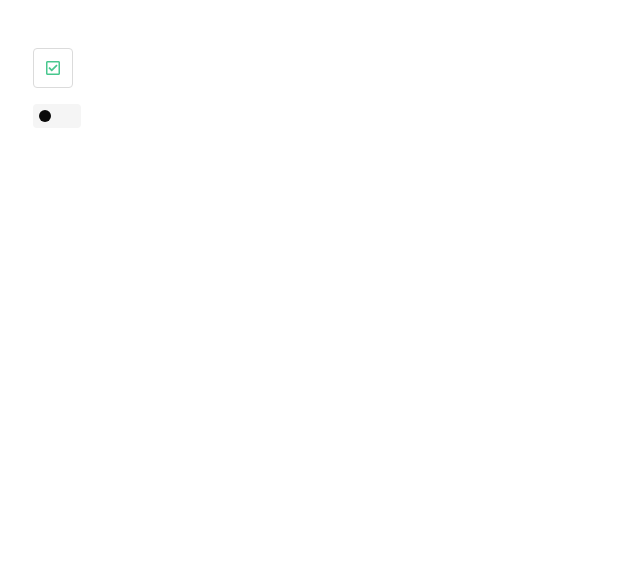
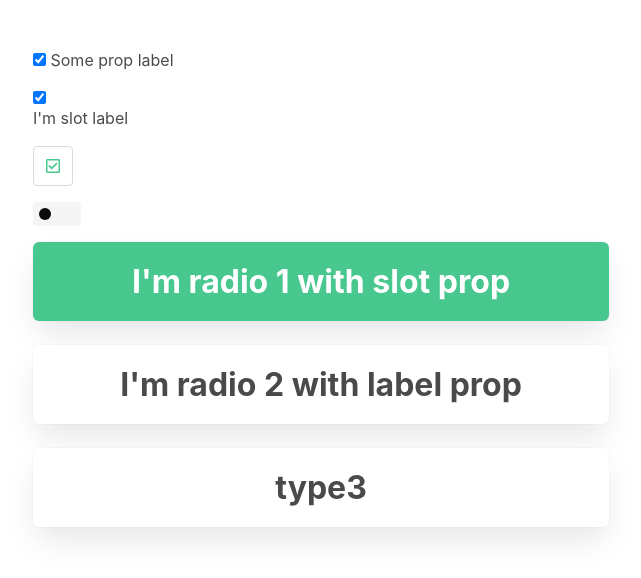
Before and after one commit to klev-o/example-vue-ui-library, a Vue app: page / in a window 1280 px wide. Shown: the top 578 px of the page, without its empty margins (31-672 px from the left). Built offline with nearby package versions, Linux system fonts and the light colour scheme.

Commit message:
Added mixing slots, named slots and props

```diff
--- a/src/App.vue
+++ b/src/App.vue
@@ -1,19 +1,21 @@
 <script>
-//import XCheckbox from "./components/XCheckbox"
+import XCheckbox from "./components/XCheckbox"
 import XCustomCheckbox from "./components/XCustomCheckbox"
 import XSwitch from "./components/XSwitch"
+import XRadio from "./components/XRadio"
 
 export default {
   name: 'App',
   components: {
-    // XCheckbox, XCustomCheckbox
-    XCustomCheckbox, XSwitch
+    XCheckbox,
+    XCustomCheckbox, XSwitch, XRadio
   },
   data() {
     return {
       form: {
         rememberMe: true,
         isSwitched: false,
+        radio: 'type1'
       }
     }
   },
@@ -29,13 +31,34 @@ export default {
 <template>
   <div id="app" class="section">
     <div class="container content">
-<!--      <XCheckbox v-model="form.rememberMe" />-->
+      <p>
+        <XCheckbox v-model="form.rememberMe" label="Some prop label" />
+      </p>
+      <p>
+        <XCheckbox v-model="form.rememberMe" >
+          <div>I'm slot label</div>
+        </XCheckbox>
+      </p>
       <p>
         <XCustomCheckbox v-model="form.rememberMe" />
       </p>
       <p>
         <XSwitch v-model="form.isSwitched" />
       </p>
+      <p>
+        <XRadio v-model="form.radio" native-value="type1">
+          I'm radio 1 with slot prop
+        </XRadio>
+        <XRadio
+            v-model="form.radio"
+            label="I'm radio 2 with label prop"
+            native-value="type2"
+        />
+        <XRadio
+            v-model="form.radio"
+            native-value="type3"
+        />
+      </p>
     </div>
   </div>
 </template>
--- a/src/components/XCheckbox.vue
+++ b/src/components/XCheckbox.vue
@@ -3,17 +3,30 @@
     props: {
       value: {
         type: Boolean
-      }
+      },
+      label: {
+        type: String,
+      },
     }
   }
 </script>
 
 <template>
   <label class="checkbox">
-    <input :checked="value" @input="$emit('input', $event.target.checked)" type="checkbox">
-    Remember me
-    <span class="has-text-danger">
-      {{value ? 'checked' : 'not checked'}}
-    </span>
+    <input
+        :checked="value"
+        @input="$emit('input', $event.target.checked)"
+        type="checkbox"
+    >
+    <!-- <template v-if="label && !$slots.default">
+      {{ label }}
+    </template>
+
+    <slot /> -->
+    <slot>
+      <template v-if="label">
+        {{ label }}
+      </template>
+    </slot>
   </label>
 </template>
--- /dev/null
+++ b/src/components/XRadio.vue
@@ -0,0 +1,44 @@
+<script>
+export default {
+  props: {
+    value: {
+      type: [String, Number, Object],
+    },
+    nativeValue: {
+      type: [String, Number, Object],
+      required: true,
+    },
+    label: {
+      type: String,
+    },
+  },
+};
+</script>
+
+<template>
+  <button
+      type="button"
+      class="box has-text-weight-bold is-size-3"
+      :class="{
+      'has-background-success has-text-white': value == nativeValue
+    }"
+      @click="$emit('input', nativeValue)"
+  >
+    <slot>
+      <template v-if="label">
+        {{ label }}
+      </template>
+      <template v-else>
+        {{ nativeValue }}
+      </template>
+    </slot>
+  </button>
+</template>
+
+<style scoped>
+.box {
+  cursor: pointer;
+  border: 0;
+  min-width: 50%;
+}
+</style>
```
